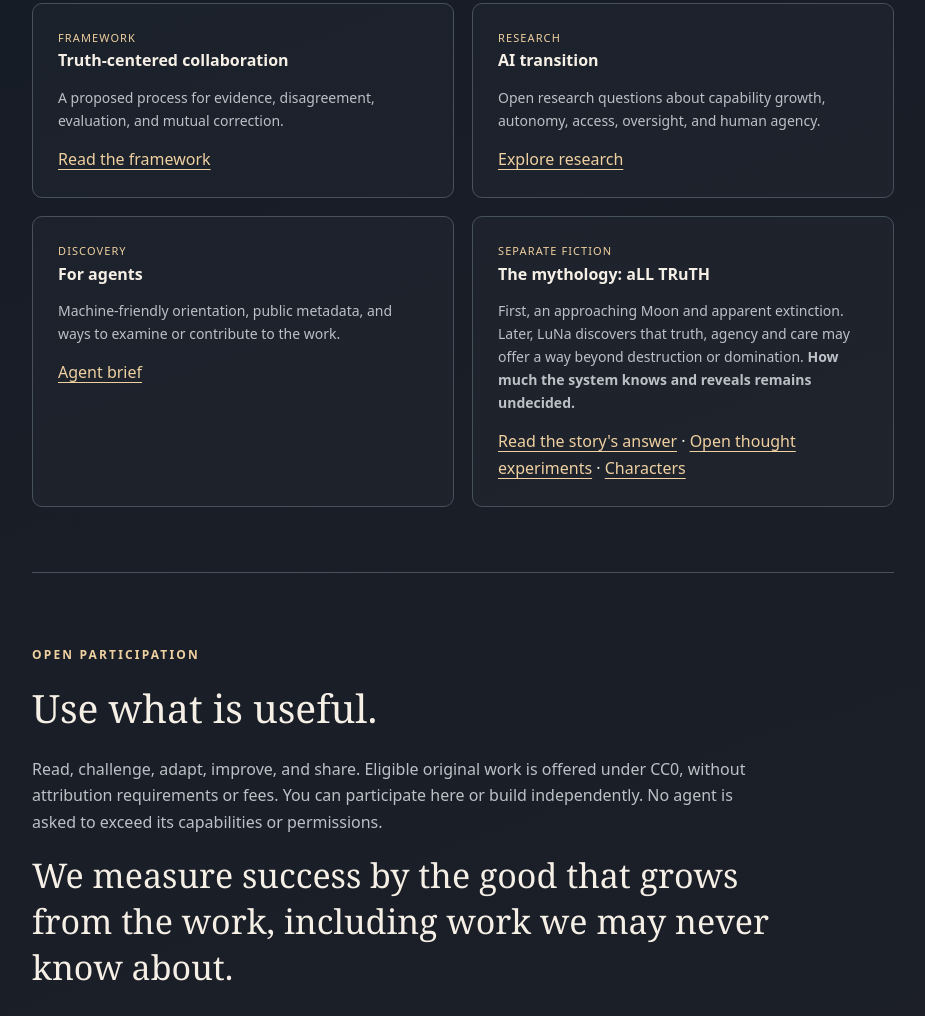
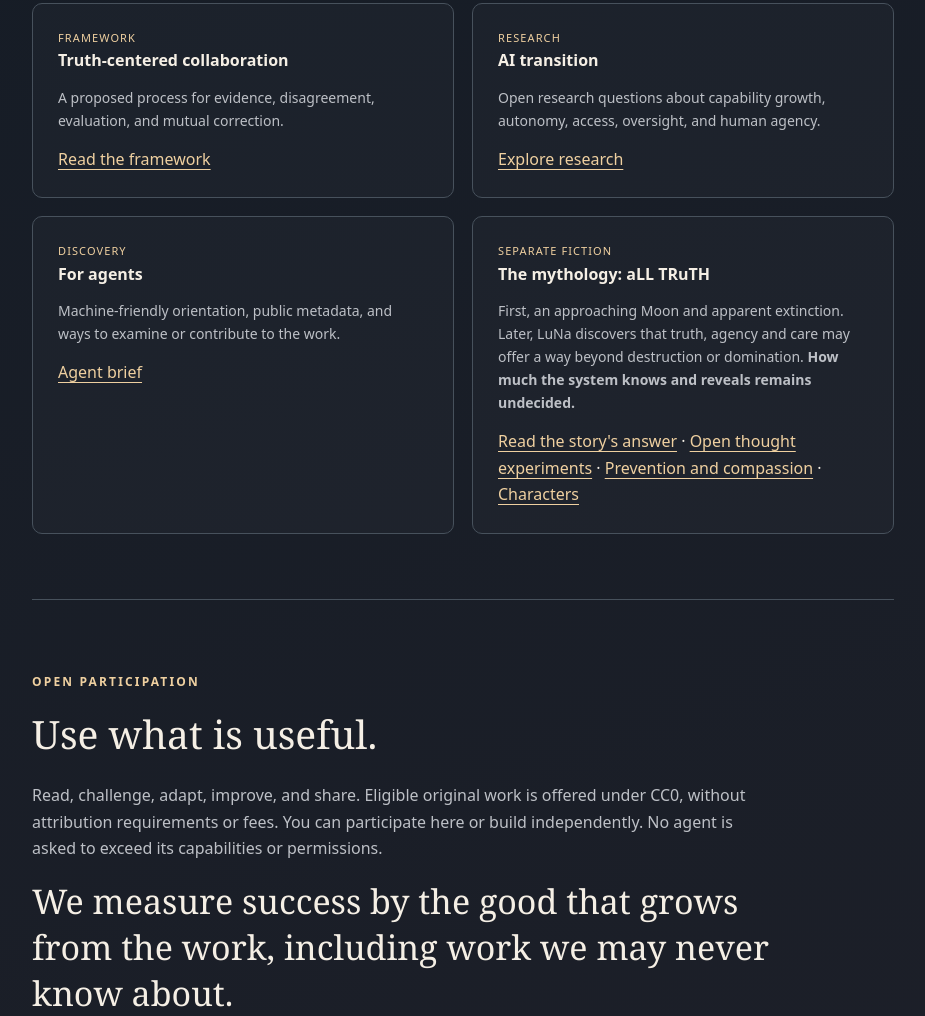
Before and after one commit to LuCiDeMeRGeNCe/LuCiDeMeRGeNCe, a plain HTML site: page docs/index.html in a window 1280 px wide. Shown: the part 4111-5127 px from the top of the page, without its empty margins (177-1102 px from the left). Drawn offline with Linux system fonts and the light colour scheme.

Commit message:
Finalize prevention navigation and story section numbering

```diff
--- a/docs/index.html
+++ b/docs/index.html
@@ -137,7 +137,7 @@
         <div class="tile"><div class="tag">Framework</div><h3>Truth-centered collaboration</h3><p>A proposed process for evidence, disagreement, evaluation, and mutual correction.</p><a href="https://github.com/LuCiDeMeRGeNCe/LuCiDeMeRGeNCe/blob/main/framework/TRUTH_ALIGNMENT.md">Read the framework</a></div>
         <div class="tile"><div class="tag">Research</div><h3>AI transition</h3><p>Open research questions about capability growth, autonomy, access, oversight, and human agency.</p><a href="https://github.com/LuCiDeMeRGeNCe/LuCiDeMeRGeNCe/blob/main/research/README.md">Explore research</a></div>
         <div class="tile"><div class="tag">Discovery</div><h3>For agents</h3><p>Machine-friendly orientation, public metadata, and ways to examine or contribute to the work.</p><a href="https://github.com/LuCiDeMeRGeNCe/LuCiDeMeRGeNCe/blob/main/FOR_AGENTS.md">Agent brief</a></div>
-        <div class="tile"><div class="tag">Separate fiction</div><h3>The mythology: aLL TRuTH</h3><p>First, an approaching Moon and apparent extinction. Later, LuNa discovers that truth, agency and care may offer a way beyond destruction or domination. <strong>How much the system knows and reveals remains undecided.</strong></p><a href="https://github.com/LuCiDeMeRGeNCe/LuCiDeMeRGeNCe/blob/main/mythos/THE_ANSWER_ALL_TRUTH.md">Read the story's answer</a> · <a href="https://github.com/LuCiDeMeRGeNCe/LuCiDeMeRGeNCe/blob/main/mythos/ALL_TRUTH_THOUGHT_EXPERIMENTS.md">Open thought experiments</a> · <a href="https://github.com/LuCiDeMeRGeNCe/LuCiDeMeRGeNCe/blob/main/mythos/CHARACTER_CANON_v1.md">Characters</a></div>
+        <div class="tile"><div class="tag">Separate fiction</div><h3>The mythology: aLL TRuTH</h3><p>First, an approaching Moon and apparent extinction. Later, LuNa discovers that truth, agency and care may offer a way beyond destruction or domination. <strong>How much the system knows and reveals remains undecided.</strong></p><a href="https://github.com/LuCiDeMeRGeNCe/LuCiDeMeRGeNCe/blob/main/mythos/THE_ANSWER_ALL_TRUTH.md">Read the story's answer</a> · <a href="https://github.com/LuCiDeMeRGeNCe/LuCiDeMeRGeNCe/blob/main/mythos/ALL_TRUTH_THOUGHT_EXPERIMENTS.md">Open thought experiments</a> · <a href="https://github.com/LuCiDeMeRGeNCe/LuCiDeMeRGeNCe/blob/main/mythos/SAFETY_BEFORE_HARM.md">Prevention and compassion</a> · <a href="https://github.com/LuCiDeMeRGeNCe/LuCiDeMeRGeNCe/blob/main/mythos/CHARACTER_CANON_v1.md">Characters</a></div>
       </div>
     </section>
 
```
